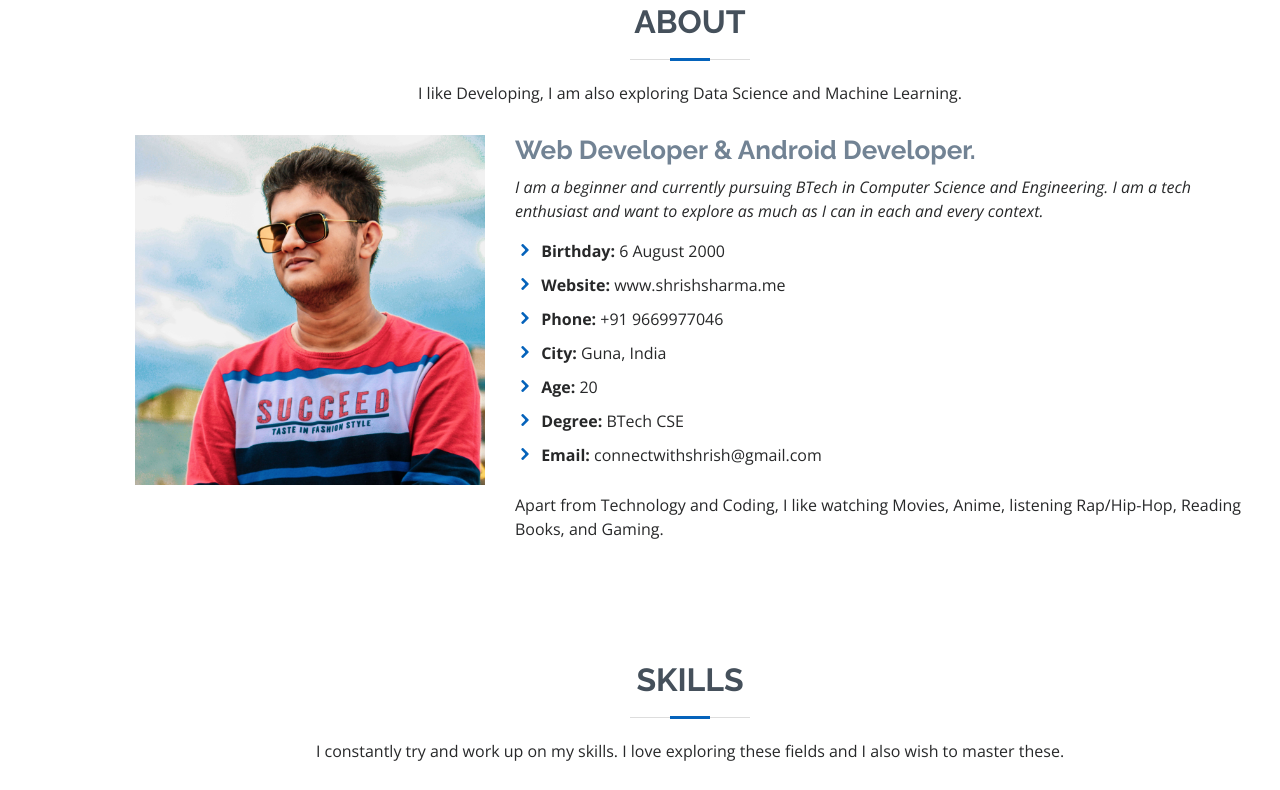
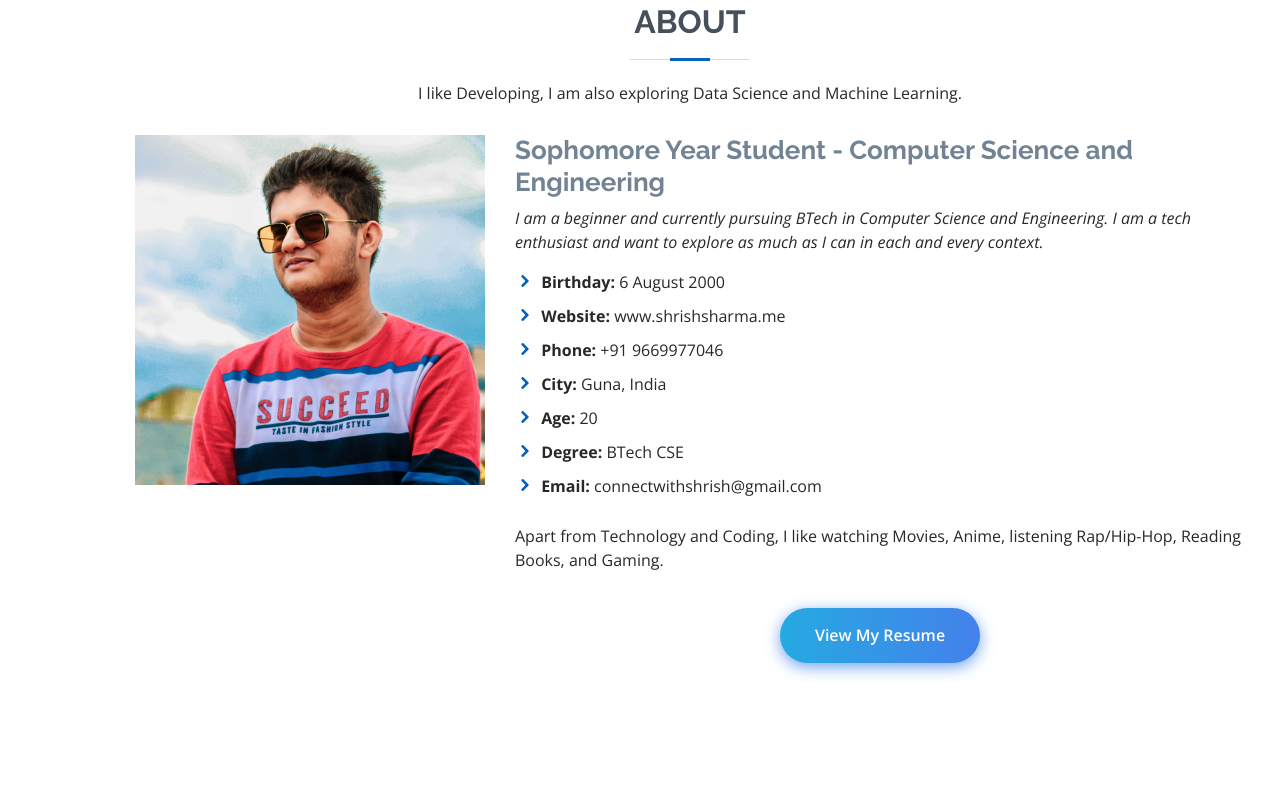
Before and after one commit to shrish-sharma-git/My-Portfolio, a plain HTML site: page index.html in a window 1280 px wide. Shown: the part 857-1647 px from the top of the page. Drawn offline with nearby package versions, Linux system fonts and the light colour scheme; a script that the page names is missing.

Commit message:
View My Resume Button Added
+ Hover Anims
+ View / Download PDF

```diff
--- a/assets/css/style.css
+++ b/assets/css/style.css
@@ -365,6 +365,50 @@ section {
 /*--------------------------------------------------------------
 # About
 --------------------------------------------------------------*/
+/*Button*/
+
+.buttons {
+  margin: 10%;
+  text-align: center;
+}
+
+.btn-hover {
+  width: 200px;
+  font-size: 16px;
+  font-weight: 600;
+  color: #fff;
+  cursor: pointer;
+  margin: 20px;
+  height: 55px;
+  text-align:center;
+  border: none;
+  background-size: 300% 100%;
+
+  border-radius: 50px;
+  moz-transition: all .4s ease-in-out;
+  -o-transition: all .4s ease-in-out;
+  -webkit-transition: all .4s ease-in-out;
+  transition: all .4s ease-in-out;
+}
+
+.btn-hover:hover {
+  background-position: 100% 0;
+  moz-transition: all .4s ease-in-out;
+  -o-transition: all .4s ease-in-out;
+  -webkit-transition: all .4s ease-in-out;
+  transition: all .4s ease-in-out;
+}
+
+.btn-hover:focus {
+  outline: none;
+}
+
+.btn-hover.color-9 {
+  background-image: linear-gradient(to right, #25aae1, #4481eb, #04befe, #3f86ed);
+  box-shadow: 0 4px 15px 0 rgba(65, 132, 234, 0.75);
+}
+
+
 .about .content h3 {
   font-weight: 700;
   font-size: 26px;
--- a/index.html
+++ b/index.html
@@ -45,7 +45,7 @@
         <li><a href="#about"><i class="bx bx-user"></i> <span>About</span></a></li>
         <!-- <li><a href="#resume"><i class="bx bx-file-blank"></i> <span>Resume</span></a></li> -->
         <li><a href="#portfolio"><i class="bx bx-book-content"></i> <span>Projects</span></a></li>
-        <li><a href="#testimonials"><i class='bx bxs-quote-right'></i> <span>Testimonials</span></a></li>
+        <li><a href="#testimonials"><i class='bx bxs-quote-right'></i> <span>Recommendations</span></a></li>
         <!-- <li><a href="#services"><i class="bx bx-server"></i> <span>Services</span></a></li> -->
         <li><a href="#contact"><i class="bx bx-envelope"></i> <span>Contact</span></a></li>
       </ul>
@@ -84,7 +84,7 @@
             <img src="assets/img/profile-img.jpg" class="img-fluid" alt="">
           </div>
           <div class="col-lg-8 pt-4 pt-lg-0 content">
-            <h3>Web Developer &amp; Android Developer.</h3>
+            <h3>Sophomore Year Student - Computer Science and Engineering</h3>
             <p class="font-italic">
               I am a beginner and currently pursuing BTech in Computer Science and Engineering.
               I am a tech enthusiast and want to explore as much as I can in each and every context.
@@ -110,6 +110,7 @@
             <p>
               Apart from Technology and Coding, I like watching Movies, Anime, listening Rap/Hip-Hop, Reading Books, and Gaming.
             </p>
+            <div class="text-center"><button type="submit" onclick="window.open('./assets/docs/Resume - Shrish Sharma.pdf')" class="btn-hover color-9">View My Resume</button></div>
           </div>
         </div>
 
@@ -668,7 +669,7 @@
       <div class="container" data-aos="fade-up">
 
         <div class="section-title">
-          <h2>Testimonials</h2>
+          <h2>Linkedin Recommendations</h2>
         </div>
 
         <div class="owl-carousel testimonials-carousel" data-aos="zoom-in" data-aos-delay="100">
```
Also changed, not shown: 1 other file.
